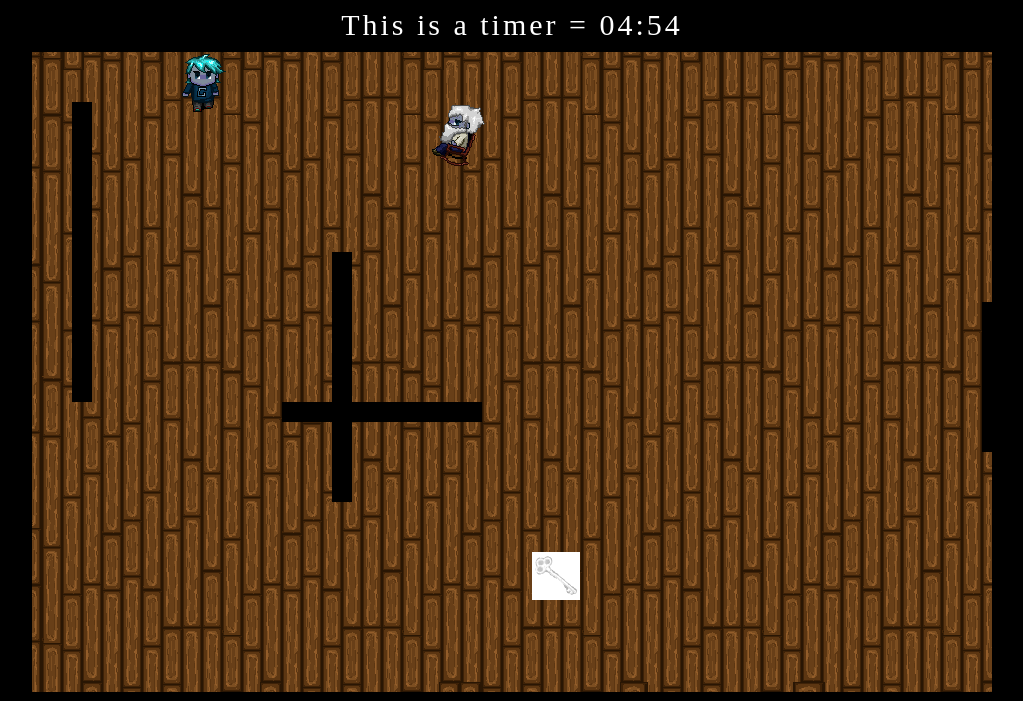
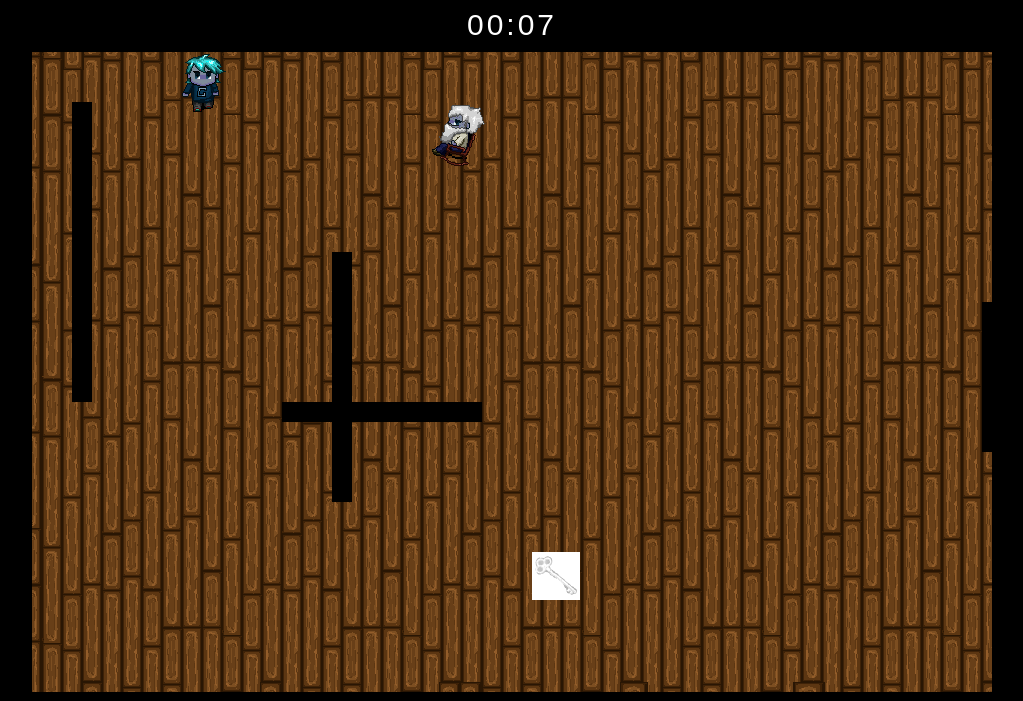
Before and after one commit to aswolniewicz/captainCool, a Flask app: page / in a window 1280 px wide. Shown: the top 701 px of the page, without its empty margins (128-1151 px from the left). Run offline with Flask 2, Linux system fonts and the light colour scheme.

Commit message:
Made a timer that counts up!

```diff
--- a/static/css/captain_cool.css
+++ b/static/css/captain_cool.css
@@ -21,6 +21,12 @@ body {
   margin-left: auto;
   margin-right: auto;
 }
+
+/* Formating for the timer */
+ #time {
+   font-style: bold;
+   font-family: sans-serif;
+ }
 
 /* these correspond to id's in html file */
 #message-area {
--- a/static/js/drawable_classes.js
+++ b/static/js/drawable_classes.js
@@ -431,8 +431,7 @@ var DIRECTIONS = {
 }
 
 // This is the timer, and will be displyed above the canvas.
-// I used this as a guide. http://stackoverflow.com/questions/20618355/the-simplest-possible-javascript-countdown-timer
-// I just made this a count-up instad.
+// Cannot start at 0, it breaks. Start.
 function startTimer(length, display) {
   // Set up the parameters.
   var start = Date.now(), elapsed, min, sec;
@@ -440,7 +439,7 @@ function startTimer(length, display) {
   // This is the timer function
   function timer() {
     // Get the elapsed seconds.
-    elapsed = length - (((Date.now() - start) / 1000) | 0);
+    elapsed = length + (((Date.now() - start) / 1000) | 0);
 
     // Turn into ints.
     min = (elapsed / 60) | 0;
@@ -465,7 +464,6 @@ function startTimer(length, display) {
 
 // Load timer
 window.onload = function() {
-  var fiveMinutes = 60 * 5,
-    display = document.querySelector('#time');
-  startTimer(fiveMinutes, display);
+  var display = document.querySelector('#time');
+  startTimer(1, display);
 }
--- a/templates/index.html
+++ b/templates/index.html
@@ -9,7 +9,7 @@
     <link href = "{{ url_for('static', filename='css/captain_cool.css') }}" rel = "stylesheet">
   </head>
   <body>
-    <div> This is a timer = <span id = "time"></span></div>
+    <div><span id = "time"></span></div>
     <canvas id='canvas'></canvas>
     <div id="message-area"></div>
     <!-- Temporary area at the bottom of screen that is useful for debugging-->
```
